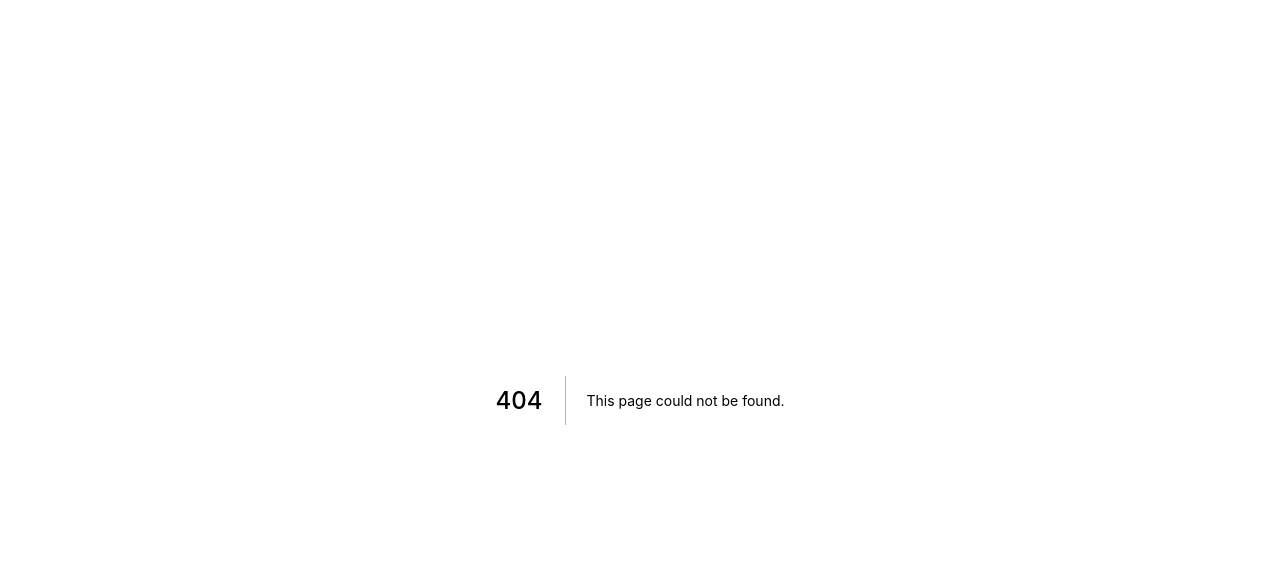
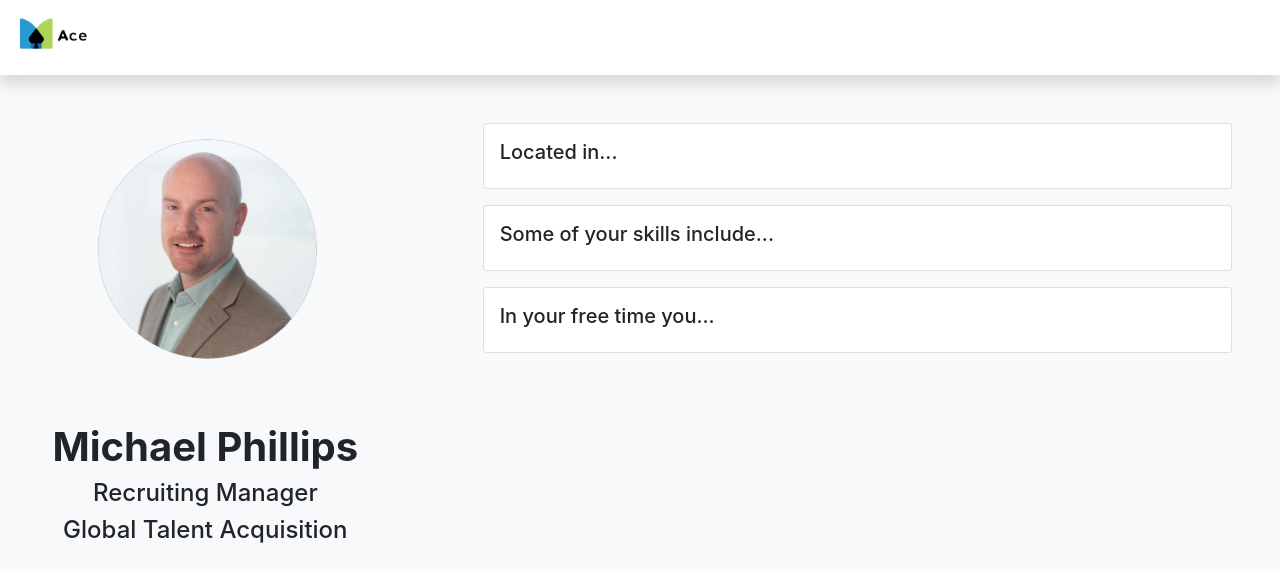
Before and after one commit to AlanChen4/MeetLyfe, a Next.js app in the folder meet-lyfe/: page /profile in a window 1280 px wide. Before the commit this address had no page. Shown: the top 582 px of the page. Built offline with nearby package versions, Linux system fonts and the light colour scheme.

Commit message:
Add bootstrap and boiler code for profile section

```diff
--- /dev/null
+++ b/meet-lyfe/components/Navbar.js
@@ -0,0 +1,11 @@
+export default function Navbar() {
+    return (
+        <nav className="navbar shadow py-0">
+            <div className="container-fluid">
+                <a className="navbar-brand" href="#">
+                    <img src="./images/acelogo.png" height={65} />
+                </a>
+            </div>
+        </nav>
+    )
+}
--- a/meet-lyfe/package.json
+++ b/meet-lyfe/package.json
@@ -9,6 +9,7 @@
     "lint": "next lint"
   },
   "dependencies": {
+    "bootstrap": "^5.1.3",
     "next": "^12.1.6",
     "react": "18.1.0",
     "react-dom": "18.1.0"
--- a/meet-lyfe/pages/_app.js
+++ b/meet-lyfe/pages/_app.js
@@ -1,7 +1,17 @@
+import Head from 'next/head';
+import 'bootstrap/dist/css/bootstrap.css'
 import '../styles/globals.css'
 
 function MyApp({ Component, pageProps }) {
-  return <Component {...pageProps} />
+  return (
+    <>
+    <Head>
+        <meta className="viewport" content="width=device-width, initial-scale=1" />
+    </Head>
+
+    <Component {...pageProps} />
+    </>
+  )
 }
 
 export default MyApp
--- /dev/null
+++ b/meet-lyfe/pages/profile.js
@@ -0,0 +1,38 @@
+import Navbar from "../components/Navbar";
+
+export default function Profile() {
+    return (
+        <div>
+            <Navbar />
+            <div className="row">
+                <div className="col-md-4 bg-light">
+                    <div className="d-flex flex-row justify-content-center">
+                        <img className="pt-5" src="./images/mikepfp.png" height={300} />
+                    </div>
+                    <div className="row mt-5 mb-3">
+                        <h1 className="text-center"><strong>Michael Phillips</strong></h1>
+                        <h4 className="text-center">Recruiting Manager</h4>
+                        <h4 className="text-center">Global Talent Acquisition</h4>
+                    </div>
+                </div>
+                <div className="col-md-8 bg-light py-5">
+                    <div className="card mx-5 mb-3">
+                        <div className="card-body">
+                            <h5 class="card-title">Located in...</h5>
+                        </div>
+                    </div>
+                    <div className="card mx-5 mb-3">
+                        <div className="card-body">
+                            <h5 class="card-title">Some of your skills include...</h5>
+                        </div>
+                    </div>
+                    <div className="card mx-5 mb-3">
+                        <div className="card-body">
+                            <h5 class="card-title">In your free time you...</h5>
+                        </div>
+                    </div>
+                </div>
+            </div>
+        </div>
+    )
+}
```
Also changed, not shown: 1 other file (tests, documents, lock files or other folders).
